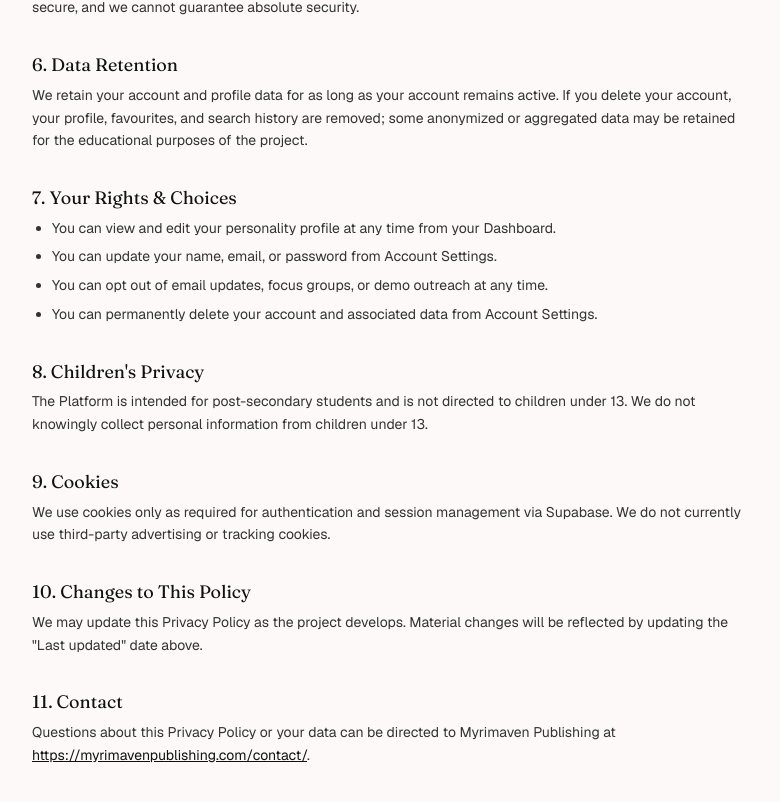
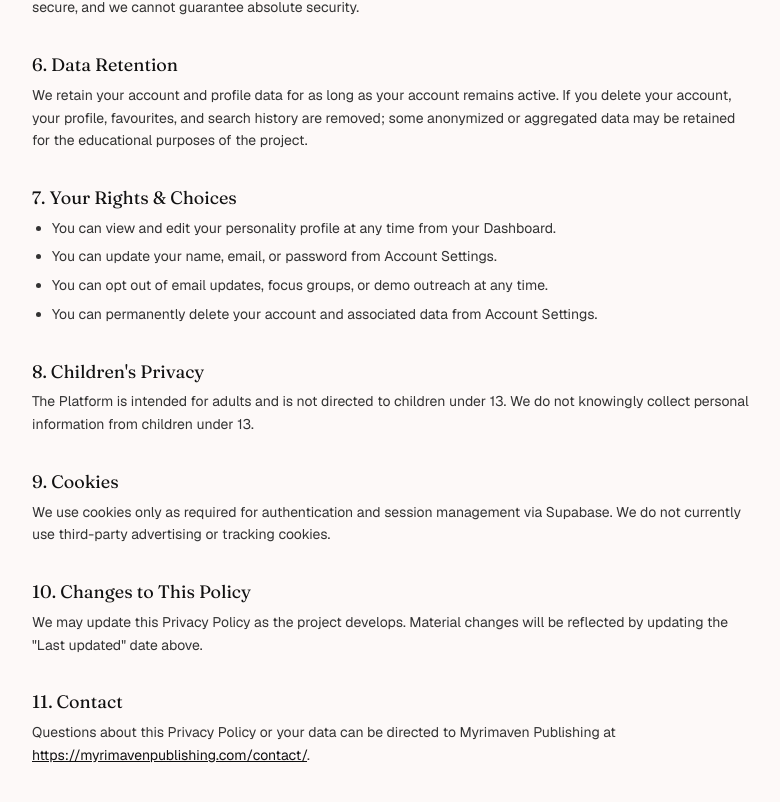
Before and after one commit to JoanInCalgary/Career-E-Sandbox, a Next.js app: page /privacy in a window 1280 px wide. Shown: the part 1263-2065 px from the top of the page, without its empty margins (248-1028 px from the left). Built offline with nearby package versions, Linux system fonts and the light colour scheme; no server answers.

Commit message:
Update privacy section to clarify age restriction

```diff
--- a/app/privacy/page.tsx
+++ b/app/privacy/page.tsx
@@ -121,7 +121,7 @@ export default function PrivacyPage() {
           <section>
             <h2 className="text-lg font-bold text-[#111111] mb-2">8. Children&apos;s Privacy</h2>
             <p>
-              The Platform is intended for post-secondary students and is not directed to children under
+              The Platform is intended for adults and is not directed to children under
               13. We do not knowingly collect personal information from children under 13.
             </p>
           </section>
```
